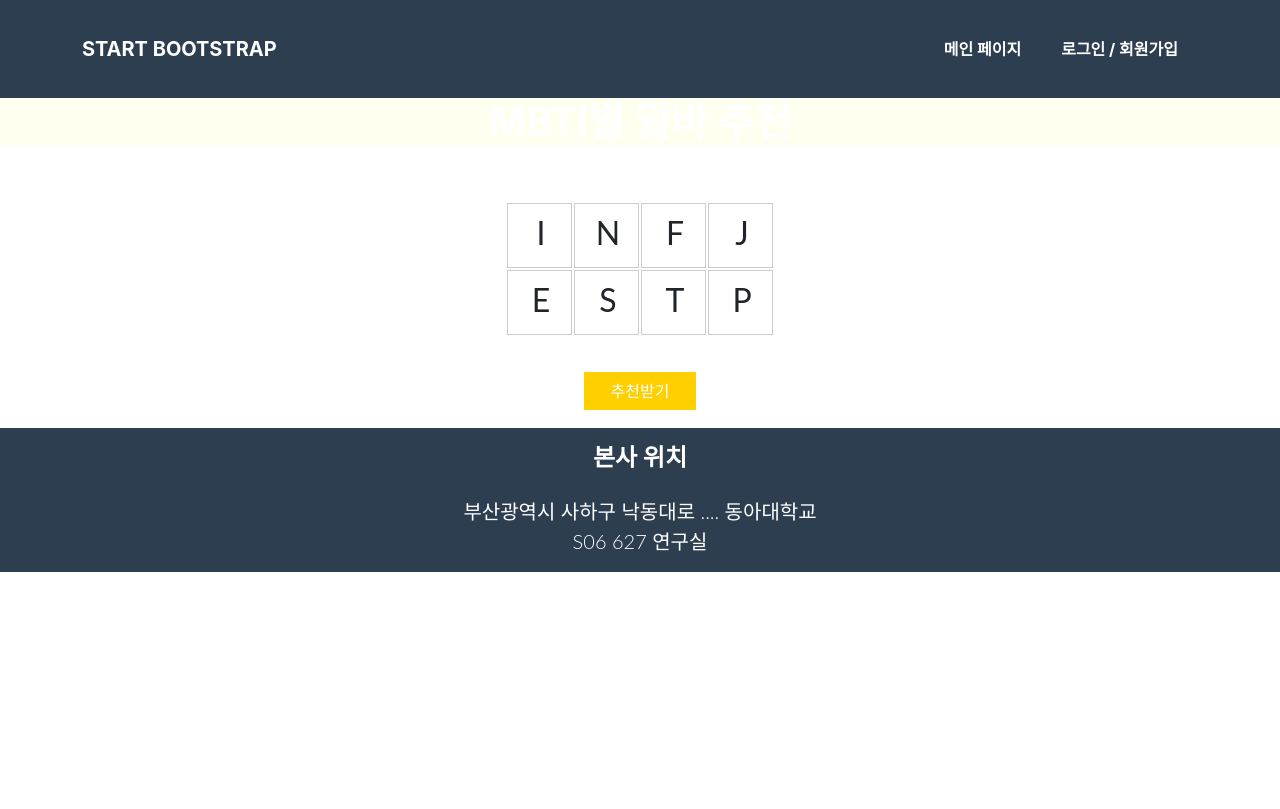
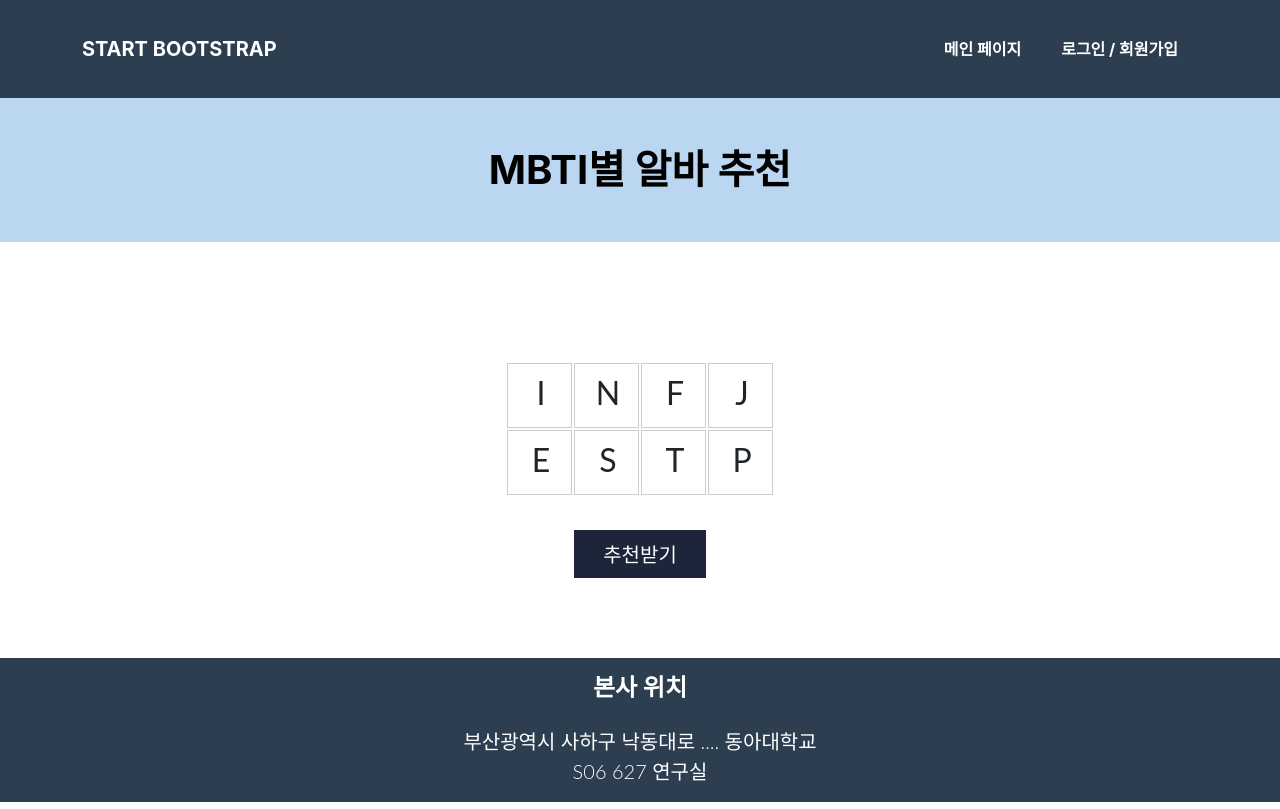
Before and after one commit to 2021-software-project/softproject, a React (Create React App) app in the folder frontend/: page /input_mbti in a window 1280 px wide. Built offline with nearby package versions, Linux system fonts and the light colour scheme; a web font is replaced by a local one.

Commit message:
mbti 추천 상단 바 수정된 민지코드 받아옴

```diff
--- a/frontend/src/components/HomePage/input_mbti.jsx
+++ b/frontend/src/components/HomePage/input_mbti.jsx
@@ -1,6 +1,10 @@
+// input_mbti
+
+
 import React, {useState, useEffect, useRef, useCallback} from 'react';
 import MbtiRecommend from "./MbtiRecommend";
 import "../../css/input_mbti.css"
+import "../../css/home.css"
 
 function InfoSelect() {
 
@@ -46,35 +50,18 @@ function InfoSelect() {
     },[rcm])
 
 
-    // const [ScrollY, setScrollY] = useState(0);  // 스크롤값을 저장하기 위한 상태
-    // const handleFollow = () => {
-    //     setScrollY(window.pageYOffset); // window 스크롤 값을 ScrollY에 저장
-    // }
-    //
-    // useEffect(() => {
-    //     console.log("ScrollY is ", ScrollY); // ScrollY가 변화할때마다 값을 콘솔에 출력
-    // }, [ScrollY])
-    //
-    // useEffect(() => {
-    //     const watch = () => {
-    //       window.addEventListener('scroll', handleFollow);
-    //     }
-    //     watch(); // addEventListener 함수를 실행
-    //     return () => {
-    //       window.removeEventListener('scroll', handleFollow); // addEventListener 함수를 삭제
-    //     }
-    // })
-
-
 
     return(
         <div>
-            <header className="bg-primary text-white text-center">
+            <header className="bg-primary text-black text-center" >
                     <div className="container d-flex align-items-center flex-column">
                         <h1 className="masthead-heading text-uppercase mb-0">MBTI별 알바 추천</h1>
                     </div>
             </header>
+
+            <div id="m_container">
             <section className="sc-mbti" ref={resultRef}>
+                <div id="home_container-2">
                 <form onSubmit={changeRcm} target="iframe1">
                 <table className="tb-mbti">
                     <tr>
@@ -98,14 +85,16 @@ function InfoSelect() {
                             <span>P</span></label></td>
                     </tr>
                 </table>
-                <input className="btn btn-rcm" type="submit" value="추천받기"/>
+                <input className="btn btn-primary btn-xl" type="submit" value="추천받기"/>
                 </form>
+                </div>
                 {/*페이지 이동 없애기 -> form 의 target을 iframe으로 설정, iframe은 안 보이게 설정*/}
                 <div >
                     <iframe name="iframe1" style={{display: 'none'}}></iframe>
                 </div>
                 {rcm ?<MbtiRecommend mbti={mbti}/> : <></>}
             </section>
+            </div>
         </div>
     )
 }
```
